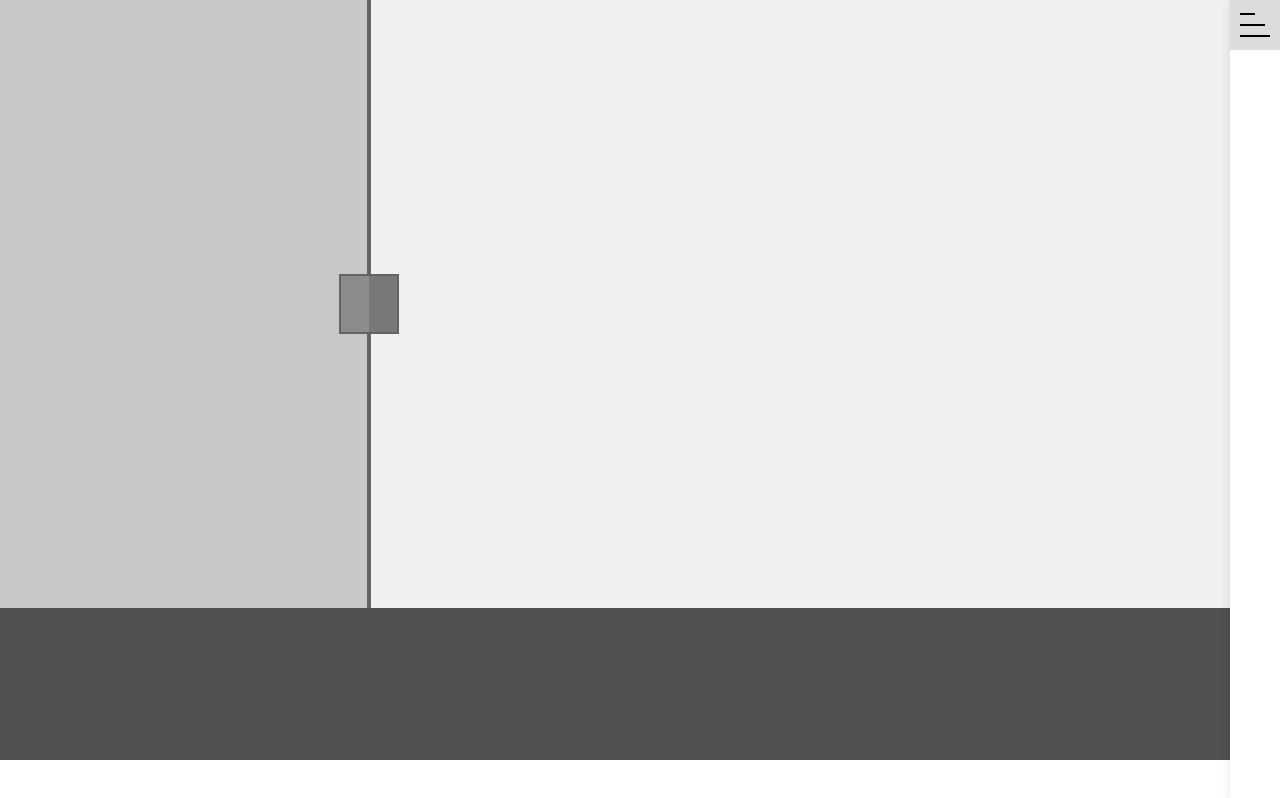
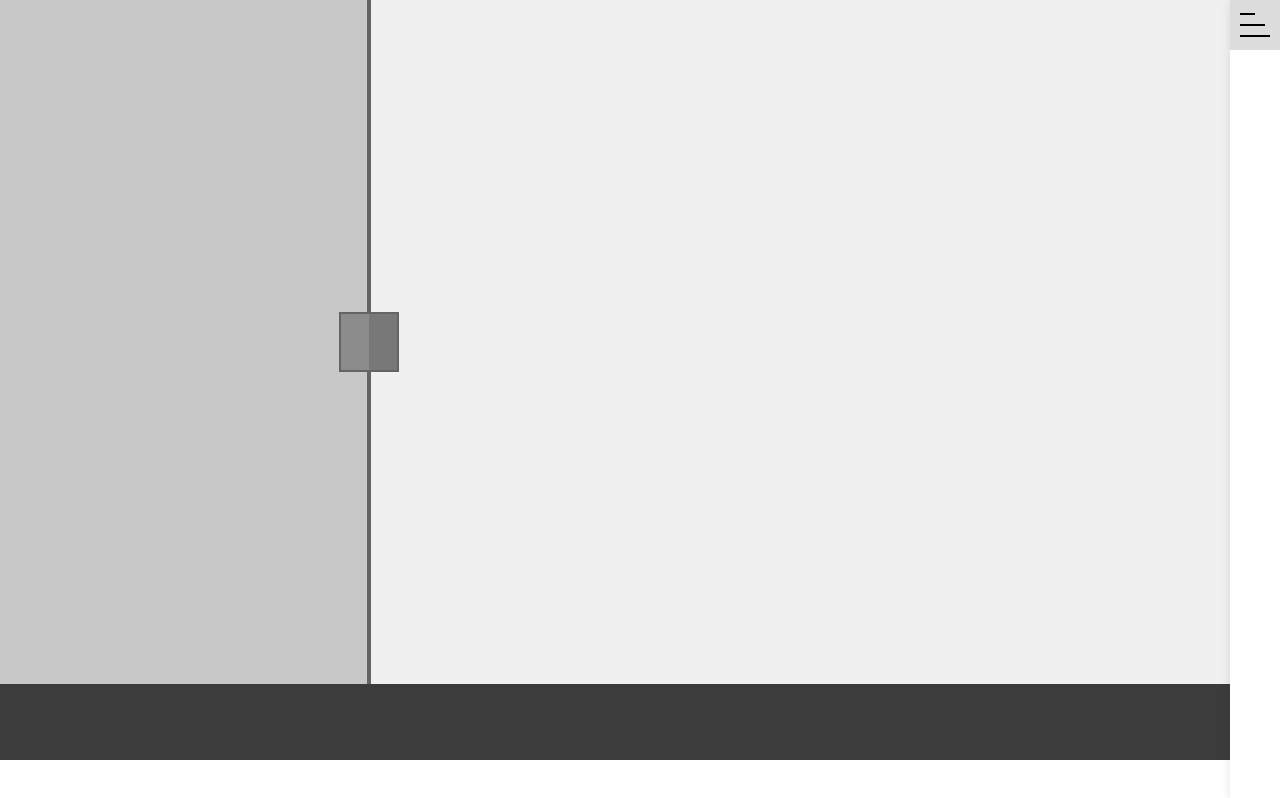
Before and after one commit to bo-co/bogdanov, a plain HTML site: page index.html in a window 1280 px wide. Drawn offline with Linux system fonts and the light colour scheme.

Commit message:
Update workspace.css

```diff
--- a/css/workspace.css
+++ b/css/workspace.css
@@ -4,13 +4,12 @@ div.container > div.workspace {
 	display : flex;
 	width : calc(100% - 50px);
 	height : 100%;
-	background-color: rgba(80, 80, 80, 1);
 	overflow : hidden;
 	}
 
 div.container > div.workspace > div {
 	position : relative;
-	height : 80%;
+	height : 90%;
 	background-color: rgba(200, 200, 200, 1);
 	/* overflow : visible !important; */
 	}
```
